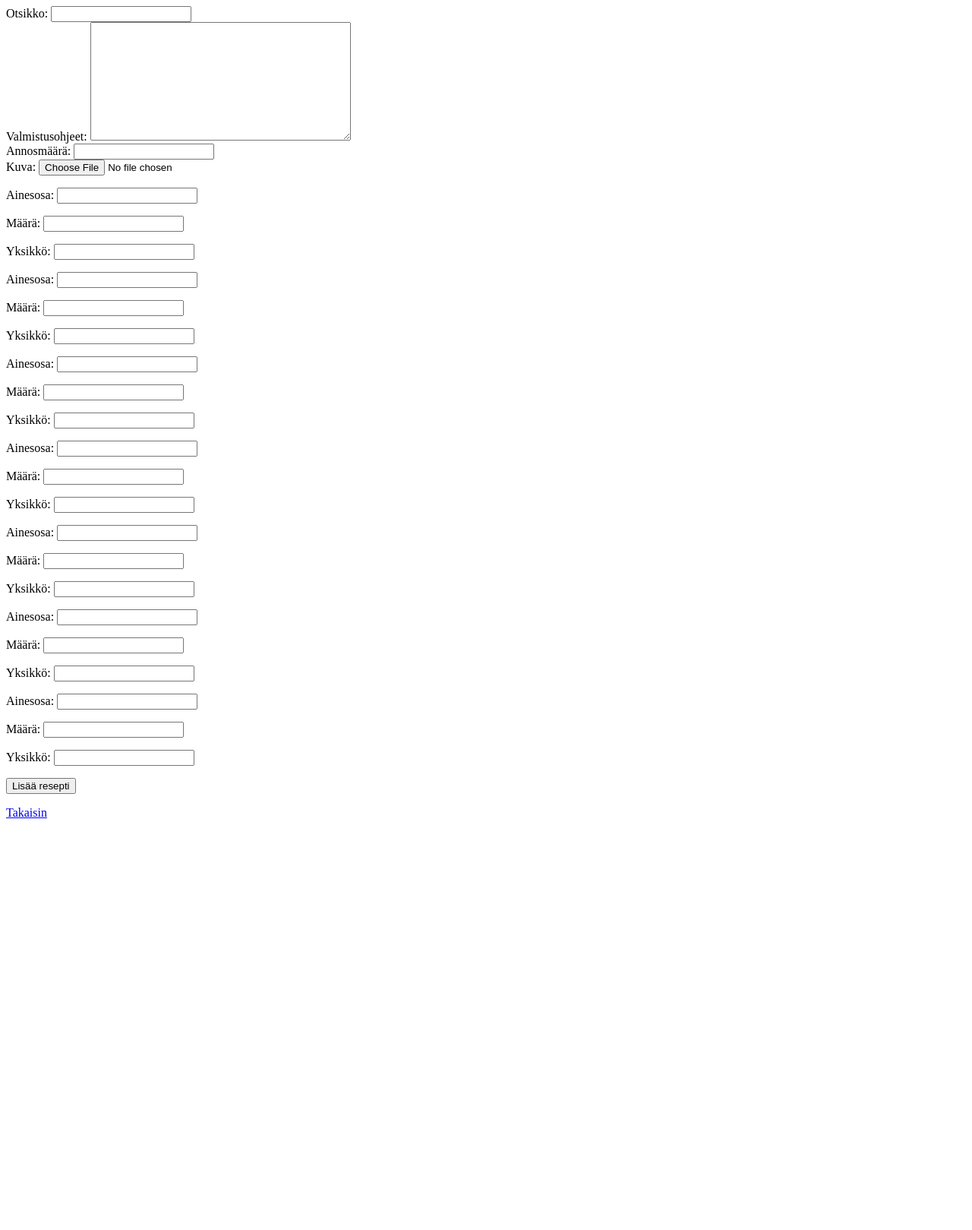
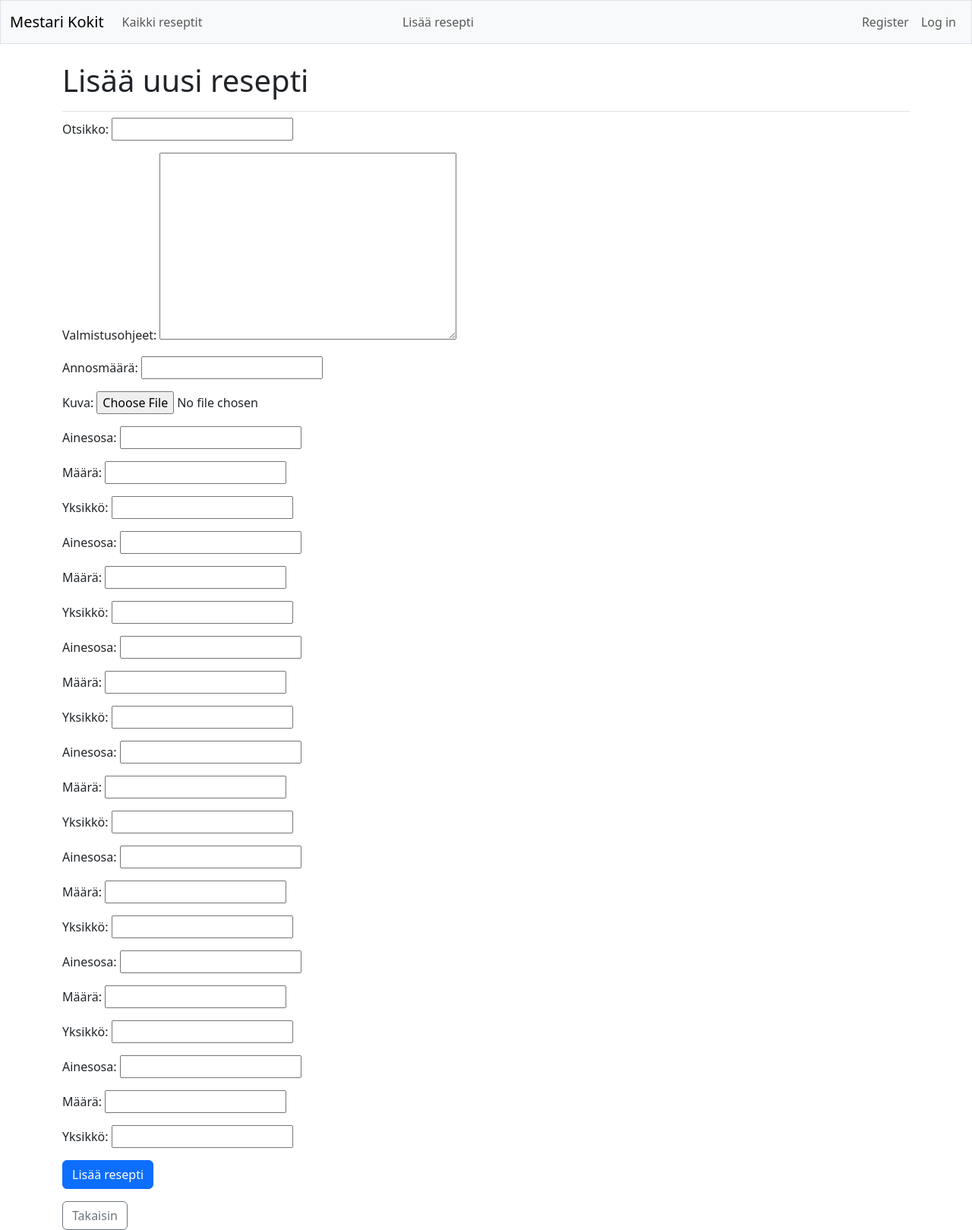
Before and after one commit to 40412/ap_group_assignment_2, a Django app: page /new-recipe/ in a window 1280 px wide. Shown: the whole page at 76% size. Before the commit the page ends 1077 px from the top, so only its background shows below. Run offline with Django 4.2, Linux system fonts and the light colour scheme; some libraries are stand-ins or nearby versions.

Commit message:
changed some htmls + base a bit

```diff
--- a/recipe_app/templates/recipe_app/add_recipe.html
+++ b/recipe_app/templates/recipe_app/add_recipe.html
@@ -1,10 +1,21 @@
-<form action="{% url 'recipe_app:new_recipe' %}" method="post" enctype="multipart/form-data">
-    {% csrf_token %}
-    {{ form.as_div }}
-    {{ ingform.management_form }}  <!-- Include the management form -->
-    {% for f in ingform %}
-        {{ f.as_p }}
-    {% endfor %}
-    <input type="submit" value="Lisää resepti">
-</form>
-<a href= "{% url 'recipe_app:profile' %}">Takaisin</a>
+{% extends 'recipe_app/base.html' %}
+{% block page_header %}
+    <h1>Lisää uusi resepti</h1>
+{% endblock page_header %}
+
+{% block content %}
+    <form id="recipeForm" action="{% url 'recipe_app:new_recipe' %}" method="post" enctype="multipart/form-data">
+        {% csrf_token %}
+        <div class="mb-3">
+            {{form.as_p}}
+        </div>
+        {{ ingform.management_form}}
+        <div id="ingredient-formset" class="mb-3">
+            {% for f in ingform %}
+                {{f.as_p}}
+            {% endfor %}
+        </div>
+        <input type="submit" class="btn btn-primary" value="Lisää resepti">
+    </form>
+    <a href="{% url 'recipe_app:profile' %}" class="btn btn-outline-secondary mt-3">Takaisin</a>
+{% endblock content %}
--- a/recipe_app/templates/recipe_app/all_recipes.html
+++ b/recipe_app/templates/recipe_app/all_recipes.html
@@ -1,3 +1,8 @@
+{% extends 'recipe_app/base.html' %}
+{% block page_header %}
+    <h1>Kaikki reseptit</h1>
+{% endblock page_header %}
+{% block content %}
     <div>
         <ul>
             {% for recipe in recipes %}
@@ -59,3 +64,4 @@
         });
 
     </script>
+{% endblock content %}
--- a/recipe_app/templates/recipe_app/base.html
+++ b/recipe_app/templates/recipe_app/base.html
@@ -29,6 +29,11 @@
 
             {% comment %}<a class="nav-link" href="{% url 'recipe_app:all_recipes.html' %}"> Kaikki reseptit </a></li> {% endcomment %}
             <a class="nav-link" href="{% url 'recipe_app:recipes' %}">Kaikki reseptit</a></li>
+
+        </ul>
+        <ul class="navbar-nav me-auto mb-2 mb-md-0">
+          <li class="nav-item">
+            <a class="nav-link" href="{% url 'recipe_app:new_recipe' %}">Lisää resepti </a></li>
 
         </ul> <!--End of links on left side of navbar ( og: books(above))-->
 
--- a/recipe_app/views.py
+++ b/recipe_app/views.py
@@ -82,7 +82,6 @@ def add_recipe(request):
             return redirect('recipe_app:profile') #redirect to appropriate url
     context = {'form':recipe_form, 'ingform':ingredient_formset}
     return render(request,'recipe_app/add_recipe.html',context)
-
 # Edit recipe view
 def edit_recipe(request, recipe_id):
     #EDIT INGREDIENTS WHERE?
```
Also changed, not shown: recipe_app/templates/recipe_app/recipe_detail.html (+7 -1 lines). Lines whose indentation alone changed are shown as unchanged.
